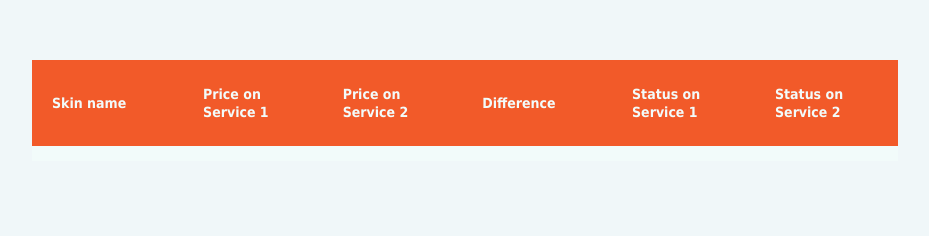
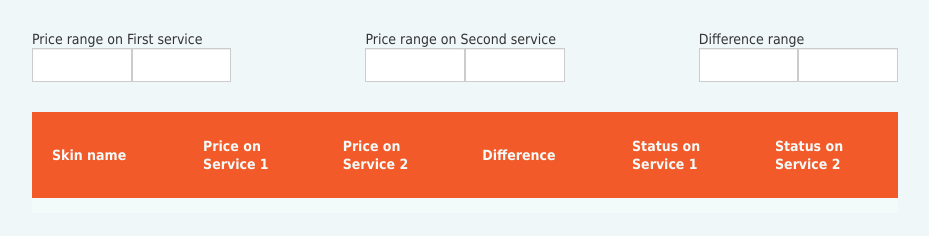
Before and after one commit to andriy-panchiy/site__csgo-price-parser, a website: page client/index.html in a window 1280 px wide. Shown: the whole page, without its empty margins (175-1104 px from the left). Drawn offline with Linux system fonts and the light colour scheme; no server answers.

Commit message:
Добавил фильтр по цене и процентам

```diff
--- a/client/index.html
+++ b/client/index.html
@@ -19,6 +19,27 @@
             <li ng-repeat="option in dropdown.options" ng-click="setOption(dropdown, option)"><a href="#">{{option}}</a></li>
           </ul>
         </div>
+        <div class="filter input-group">
+          <div class="input-group-prepend">
+            <span class="input-group-text">Price range on First service</span>
+          </div>
+          <input type="number" class="form-control" ng-model="min_price_0" min="0" max="50000" value="0">
+          <input type="number" class="form-control" ng-model="max_price_0" min="0" max="50000" value="10000">
+        </div>
+        <div class="filter input-group">
+          <div class="input-group-prepend">
+            <span class="input-group-text">Price range on Second service</span>
+          </div>
+          <input type="number" class="form-control" ng-model="min_price_1" min="0" max="50000" value="0">
+          <input type="number" class="form-control" ng-model="max_price_1" min="0" max="50000" value="10000">
+        </div>
+        <div class="filter input-group">
+          <div class="input-group-prepend">
+            <span class="input-group-text">Difference range</span>
+          </div>
+          <input type="number" class="form-control" ng-model="min_diff" min="-100000" max="100000" value="-5000">
+          <input type="number" class="form-control" ng-model="max_diff" min="-100000" max="100000" value="5000">
+        </div>
       </div>
       <div class="alert alert-danger" role="alert" ng-if="settings.alerts.error">
         <span class="glyphicon glyphicon-exclamation-sign" aria-hidden="true"></span>
@@ -37,7 +58,7 @@
           </tr>
         </thead>
         <tbody>
-          <tr ng-repeat="item in items | orderBy: orderType : orderReverse">
+          <tr ng-repeat="item in items | range : 'price_0' : min_price_0 : max_price_0 | range : 'price_1' : min_price_1 : max_price_1 | range : 'diff' : min_diff : max_diff | orderBy: orderType : orderReverse">
             <td>{{ item.item_name }}</td>
             <td>{{ item.price_0 }}</td>
             <td>{{ item.price_1 }}</td>
--- a/client/js/app.js
+++ b/client/js/app.js
@@ -114,4 +114,11 @@
     });
   });
 
+  app.filter('range', function () {
+    return function (items, property, min, max) {
+      // console.log(items, property, min, max);
+      return items.filter((item) => item[property] >= min && item[property] <= max)
+    }
+  });
+
 })()
```
